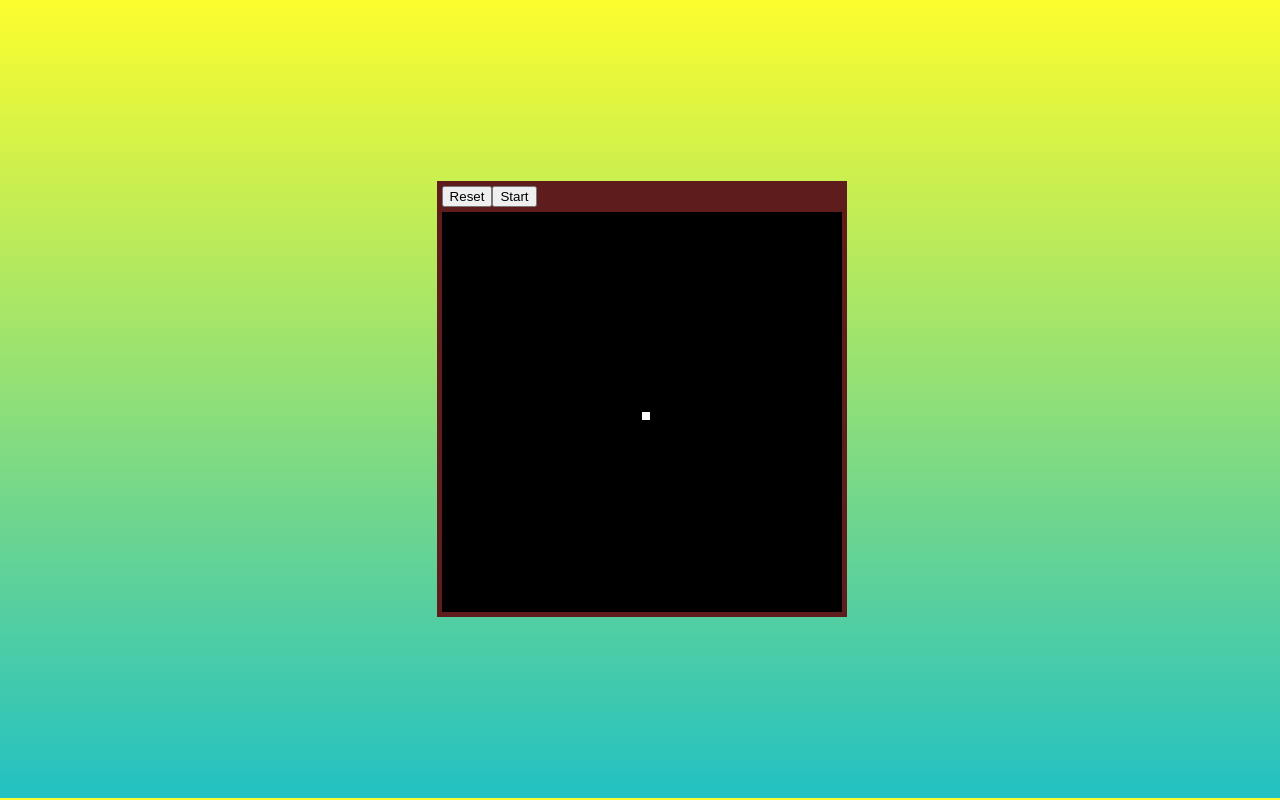
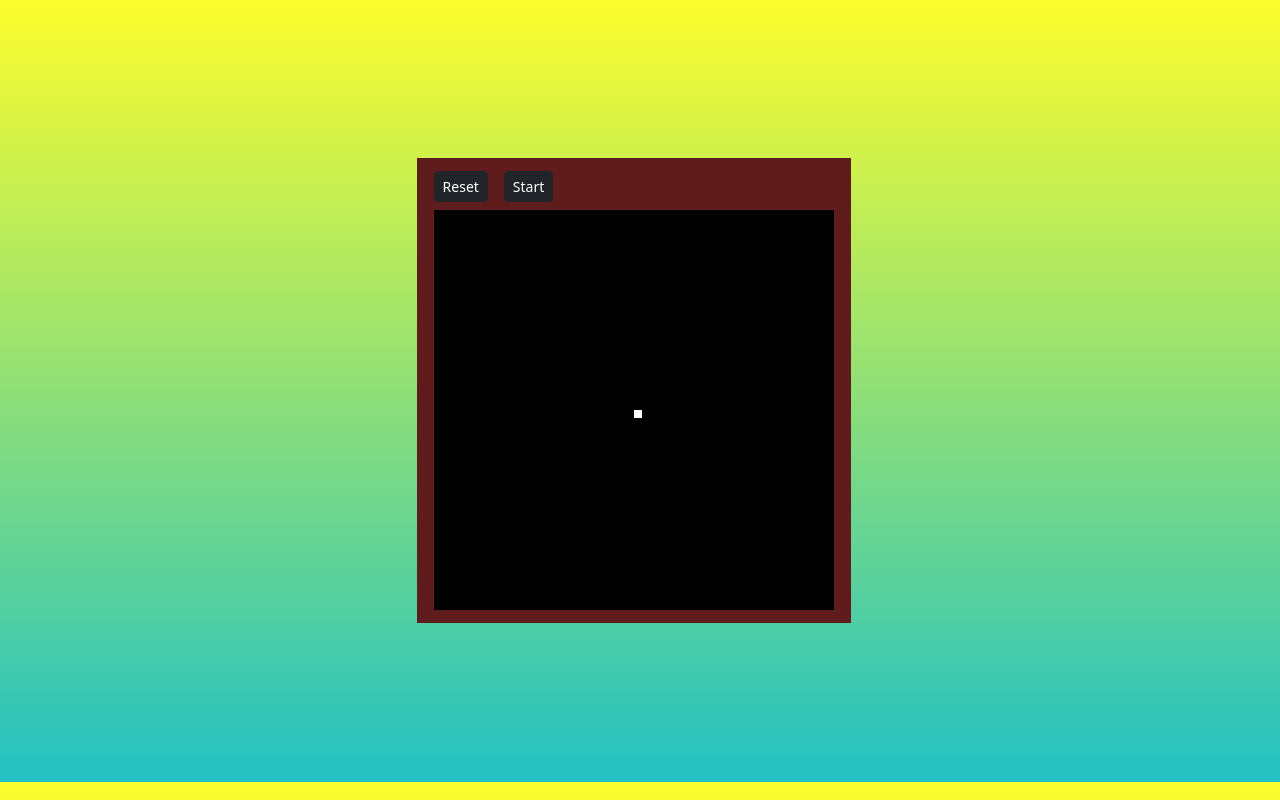
Before and after one commit to Rastelis/snake-game-javascript, a plain HTML site: page index.html in a window 1280 px wide. Drawn offline with nearby package versions, Linux system fonts and the light colour scheme.

Commit message:
added bootstrap for aestetics

```diff
--- a/index.html
+++ b/index.html
@@ -4,13 +4,14 @@
     <meta charset="UTF-8">
     <meta name="viewport" content="width=device-width, initial-scale=1.0">
     <link rel="stylesheet" href="styles.css">
+    <link href="https://cdn.jsdelivr.net/npm/bootstrap@5.3.3/dist/css/bootstrap.min.css" rel="stylesheet" integrity="sha384-QWTKZyjpPEjISv5WaRU9OFeRpok6YctnYmDr5pNlyT2bRjXh0JMhjY6hW+ALEwIH" crossorigin="anonymous">
     <title>Snake</title>
 </head>
 <body>
     <div class="wraper">
         <div class="container">
-            <div class="board-header"><button class="restart">Reset</button><button class="start">Start</button></div>
-            <div class="game-board">
+            <div class="board-header mt-2"><button class="restart btn btn-dark me-3 btn-sm">Reset</button><button class="start btn btn-dark btn-sm">Start</button></div>
+            <div class="game-board my-2">
                 <div class="game-over">GAME OVER</div>
                 <div class="food"></div>
             </div>
```
